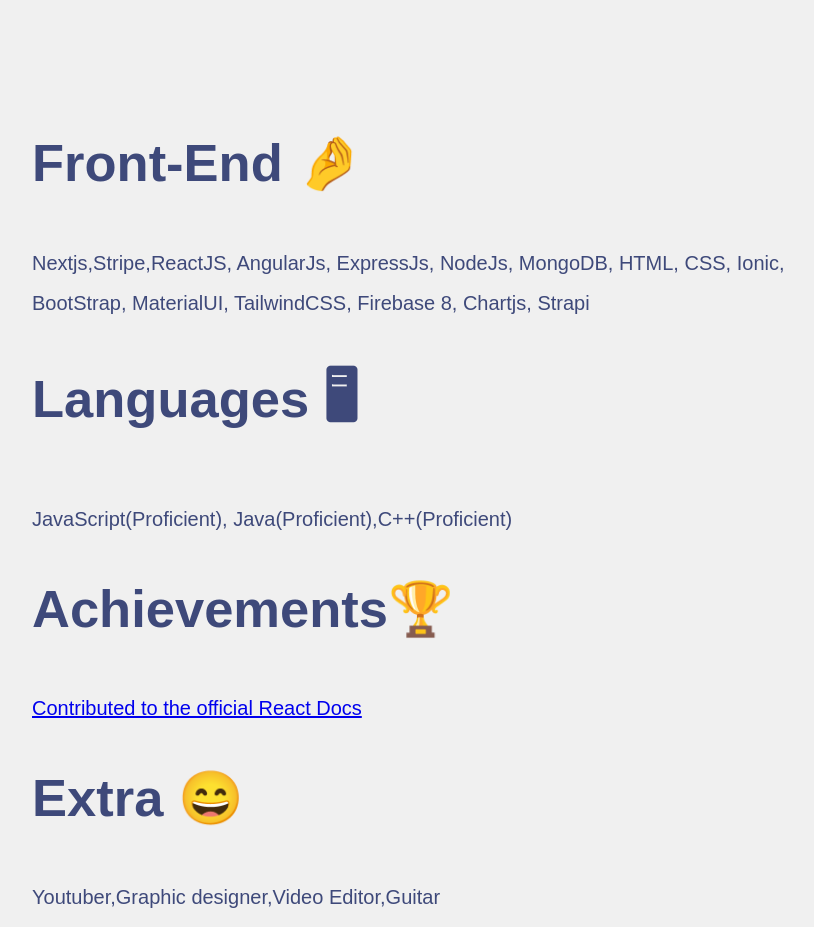
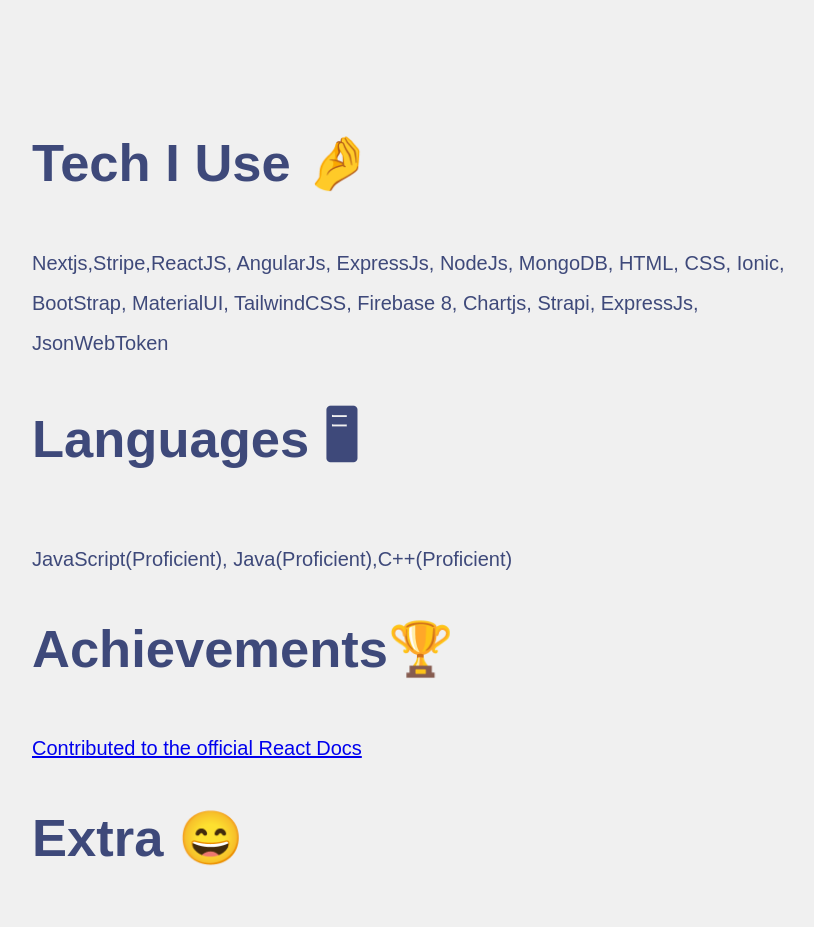
Before and after one commit to Akshat2Jain/Portfolio_Reactjs, a React (Create React App) app: page / in a window 1280 px wide. Shown: the part 920-1847 px from the top of the page, without its empty margins (244-1058 px from the left). Built offline with nearby package versions, Linux system fonts and the light colour scheme.

Commit message:
Update Home.js

```diff
--- a/src/component/Home.js
+++ b/src/component/Home.js
@@ -34,7 +34,7 @@
           <Button
             variant="outlined"
             style={{ color: "yellow" }}
-            href="Resume.pdf"
+            href="Akshat_Jain_Resume.pdf"
             download
           >
             Download Cv
@@ -45,10 +45,10 @@
         <h1> Skills</h1>
         <ol className="list">
           <li className="item">
-            <h2> Front-End 🤌</h2>
+            <h2> Tech I Use 🤌</h2>
             <span>
               Nextjs,Stripe,ReactJS, AngularJs, ExpressJs, NodeJs, MongoDB, HTML, CSS, Ionic, BootStrap,
-              MaterialUI, TailwindCSS, Firebase 8, Chartjs, Strapi
+              MaterialUI, TailwindCSS, Firebase 8, Chartjs, Strapi, ExpressJs, JsonWebToken
             </span>
           </li>
           <li className="item">
```
